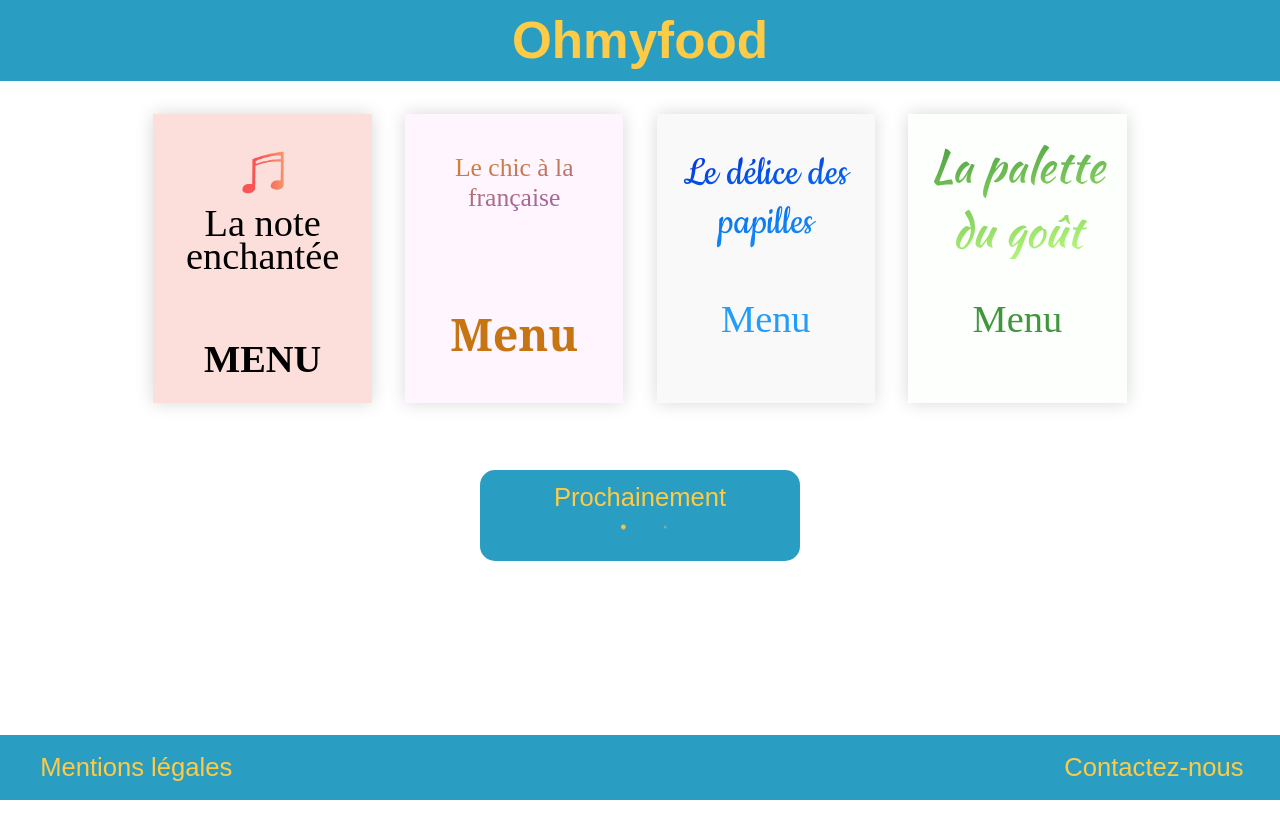
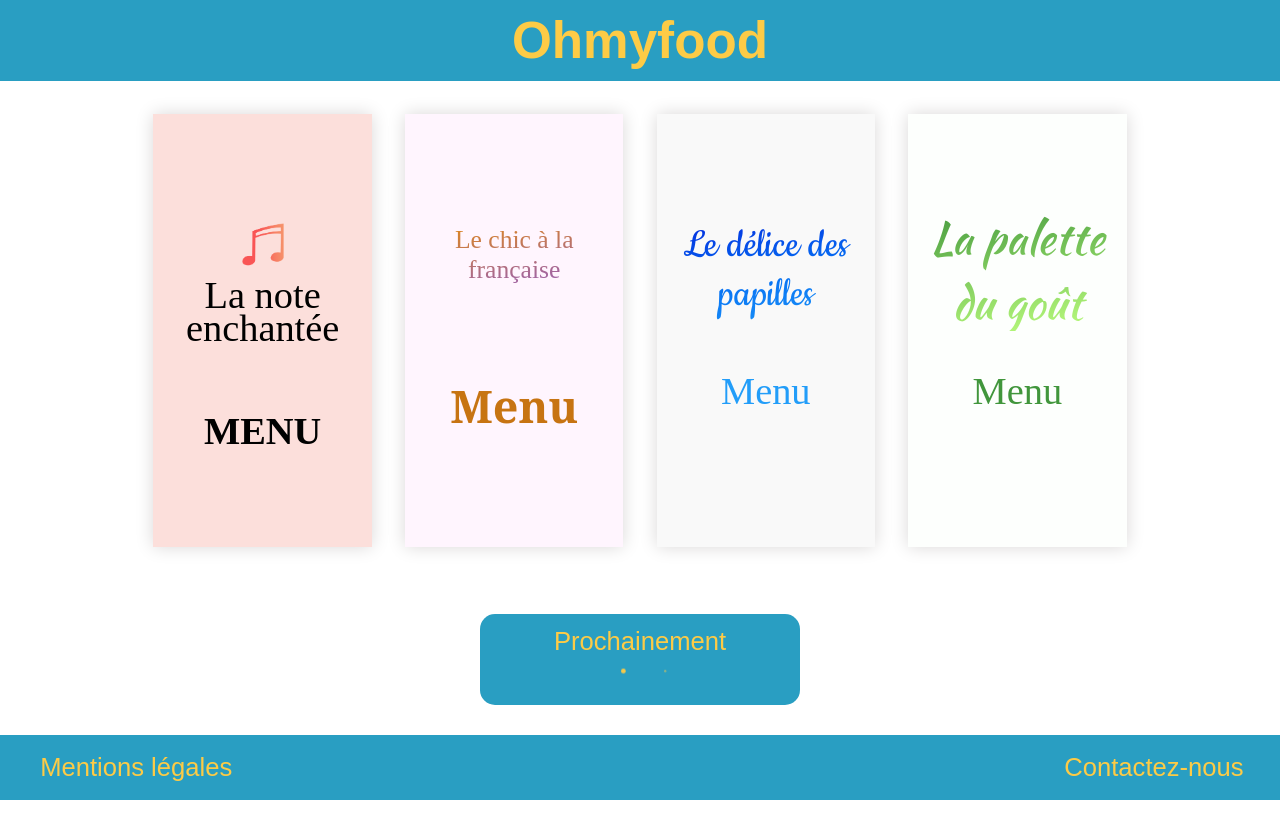
Before and after one commit to Dirmina/Dirmina.github.io-old-, a website: page Projets/OhMyFood/ohmyfood.html in a window 1280 px wide. Before the commit the page ends 800 px from the top, so only its background shows below. Drawn offline with Linux system fonts and the light colour scheme; a web font is replaced by a local one.

Commit message:
Ajout d'une MQ tablette Landscape. menus__card height modif : => 50vh

```diff
--- a/Projets/OhMyFood/css/style.css
+++ b/Projets/OhMyFood/css/style.css
@@ -246,6 +246,11 @@ td {
     padding: 1.3vw;
   }
 }
+@media (orientation: landscape) and (min-device-width: 768px) and (max-device-width: 992px) {
+  .menus__card {
+    height: 50vh;
+  }
+}
 @media (orientation: landscape) and (min-device-width: 992px) {
   .menus__card {
     height: 25vw;
```
